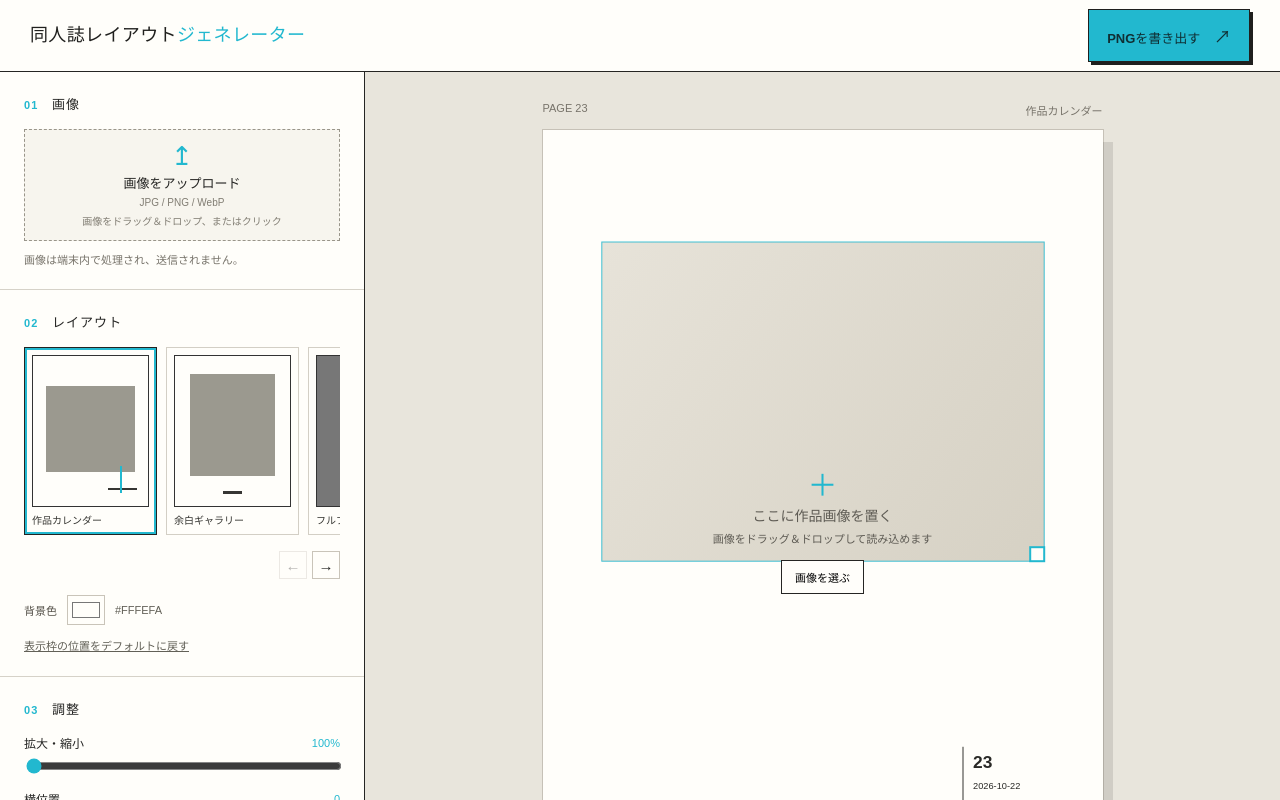
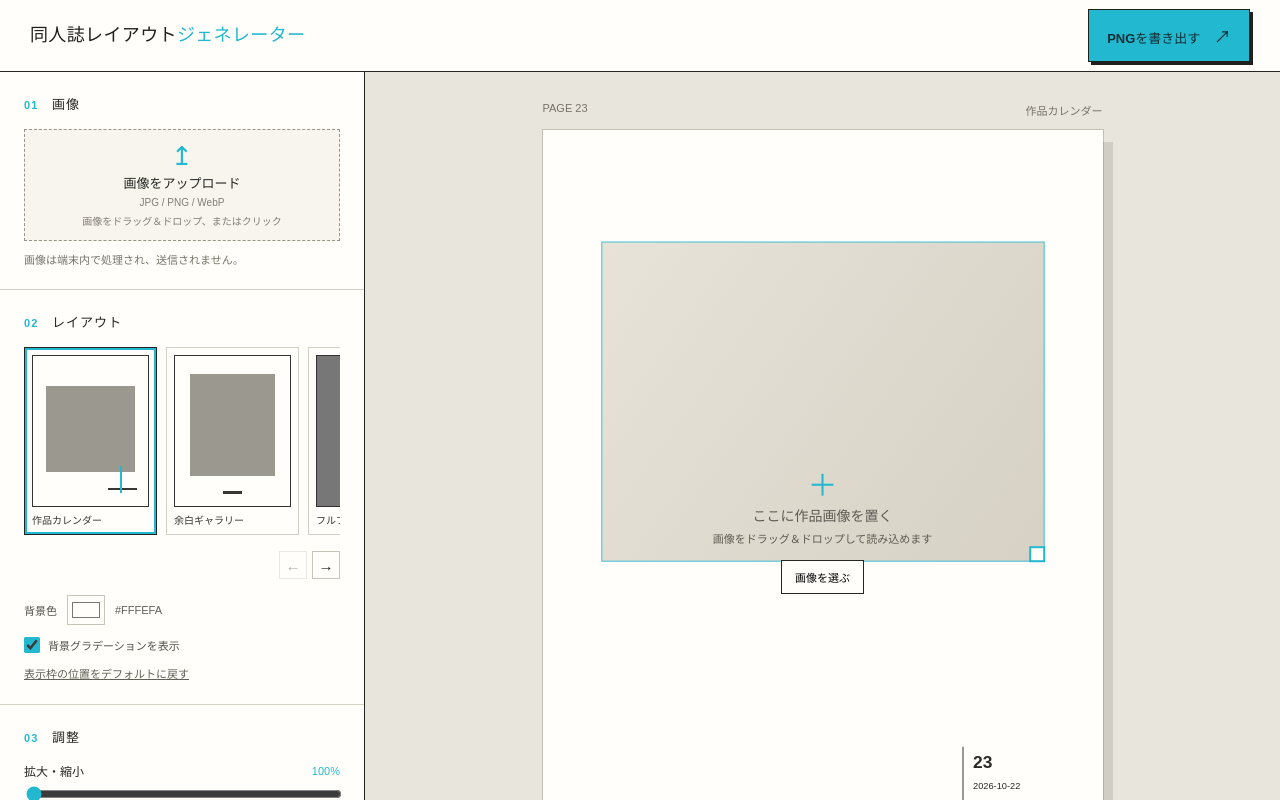
Before and after one commit to motttey/fanzine-generator, a Vue app: page / in a window 1280 px wide. Shown: the top 800 px of the page. Built offline with nearby package versions, Linux system fonts and the light colour scheme.

Commit message:
feat: disable gradation

```diff
--- a/src/@types/generator.d.ts
+++ b/src/@types/generator.d.ts
@@ -140,6 +140,7 @@ export type DragStart =
 export interface DrawPageOptions {
   template: LayoutTemplate
   backgroundColor?: string
+  showBackgroundGradient: boolean
   image?: HTMLImageElement | null
   pageNumber: number
   printedDate: string
--- a/src/App.vue
+++ b/src/App.vue
@@ -31,6 +31,7 @@ const artwork = ref<HTMLImageElement | null>(null)
 const artworkName = ref('画像をアップロード')
 const activeTemplate = ref<TemplateId>('calendar')
 const backgroundColors = ref<BackgroundColors>({})
+const showBackgroundGradient = ref(true)
 const pageNumber = ref(23)
 const today = new Date()
 const printedDate = ref(
@@ -113,6 +114,7 @@ function renderPreview() {
   textRegions = drawPage(context, displayWidth, displayHeight, {
     template: selectedTemplate.value,
     backgroundColor: selectedBackgroundColor.value,
+    showBackgroundGradient: showBackgroundGradient.value,
     image: artwork.value,
     pageNumber: pageNumber.value,
     printedDate: printedDate.value,
@@ -151,6 +153,7 @@ watch(
   [
     activeTemplate,
     backgroundColors,
+    showBackgroundGradient,
     pageNumber,
     printedDate,
     imageZoom,
@@ -504,6 +507,7 @@ async function exportPng() {
     drawPage(context, size.width, size.height, {
       template: selectedTemplate.value,
       backgroundColor: selectedBackgroundColor.value,
+      showBackgroundGradient: showBackgroundGradient.value,
       image: artwork.value,
       pageNumber: pageNumber.value,
       printedDate: printedDate.value,
@@ -645,6 +649,10 @@ onBeforeUnmount(() => {
             <input v-model="selectedBackgroundColor" type="color" />
             <output>{{ selectedBackgroundColor.toUpperCase() }}</output>
           </label>
+          <label class="background-gradient-control">
+            <input v-model="showBackgroundGradient" type="checkbox" />
+            <span>背景グラデーションを表示</span>
+          </label>
           <button class="reset-text" @click="resetArtFrame">
             表示枠の位置をデフォルトに戻す
           </button>
--- a/src/lib/pageRenderer.ts
+++ b/src/lib/pageRenderer.ts
@@ -196,6 +196,7 @@ export function drawPage(
   const {
     template,
     backgroundColor = template.backgroundColor,
+    showBackgroundGradient,
     image,
     pageNumber,
     printedDate,
@@ -229,7 +230,8 @@ export function drawPage(
     ctx.strokeStyle = lightInk ? '#fffefa' : '#1e1e1b'
     ctx.lineWidth = Math.max(1, u * 0.13)
     ctx.strokeRect(frame.x, frame.y, frame.w, frame.h)
-  } else if (image) {
+  }
+  if (image && showBackgroundGradient) {
     const shade = ctx.createLinearGradient(0, 0, 0, height)
     shade.addColorStop(0.6, 'transparent')
     shade.addColorStop(1, 'rgba(0,0,0,.55)')
--- a/src/styles.css
+++ b/src/styles.css
@@ -337,6 +337,21 @@ button {
   font-size: 11px;
   font-weight: 400;
 }
+.background-gradient-control {
+  display: flex;
+  align-items: center;
+  gap: 8px;
+  margin-top: 12px;
+  color: #555149;
+  font-size: 11px;
+  cursor: pointer;
+}
+.background-gradient-control input {
+  width: 16px;
+  height: 16px;
+  margin: 0;
+  accent-color: var(--accent-color);
+}
 .controls label {
   display: grid;
   grid-template-columns: 1fr auto;
```
